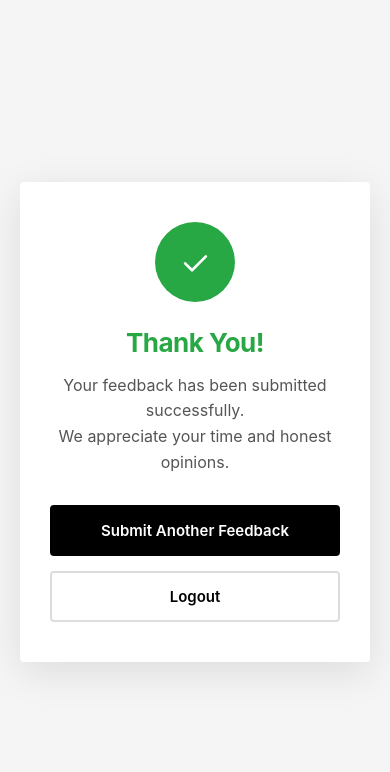
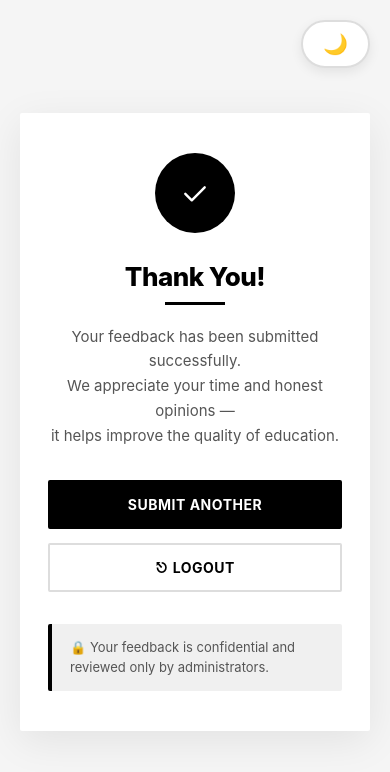
Before and after one commit to hharshitbbhat/Feedback-Analysiss, a plain HTML site: page thankyou.html in a window 390 px wide. Drawn offline with Linux system fonts and the light colour scheme.

Commit message:
Update thankyou.html

```diff
--- a/thankyou.html
+++ b/thankyou.html
@@ -5,103 +5,129 @@
   <meta name="viewport" content="width=device-width, initial-scale=1.0">
   <title>Thank You - Feedback Submitted</title>
   <style>
-    * {
-      margin: 0;
-      padding: 0;
-      box-sizing: border-box;
-    }
+    * { margin: 0; padding: 0; box-sizing: border-box; }
 
     body {
-      margin: 0;
       font-family: -apple-system, BlinkMacSystemFont, 'Segoe UI', system-ui, sans-serif;
       background: #f5f5f5;
+      min-height: 100vh;
       display: flex;
       align-items: center;
       justify-content: center;
-      min-height: 100vh;
       padding: 20px;
+      transition: background 0.3s ease, color 0.3s ease;
     }
 
+    body.dark-theme { background: #1a1a1a; color: #e0e0e0; }
+
+    /* Theme Toggle */
+    .theme-toggle {
+      position: fixed;
+      top: 20px; right: 20px;
+      z-index: 1001;
+      background: white;
+      border: 2px solid #ddd;
+      border-radius: 50px;
+      padding: 10px 20px;
+      cursor: pointer;
+      display: flex;
+      align-items: center;
+      gap: 10px;
+      box-shadow: 0 4px 12px rgba(0,0,0,0.08);
+      transition: all 0.3s ease;
+      font-weight: 600;
+      font-size: 14px;
+    }
+    body.dark-theme .theme-toggle { background: #2d2d2d; border-color: #404040; color: #e0e0e0; }
+    .theme-toggle:hover { transform: translateY(-2px); box-shadow: 0 6px 16px rgba(0,0,0,0.12); }
+    .theme-toggle-icon { font-size: 20px; }
+    @media (max-width: 480px) { .theme-toggle-text { display: none; } }
+
+    /* Card */
     .box {
       background: white;
       padding: 60px 50px;
       text-align: center;
-      box-shadow: 0 10px 40px rgba(0, 0, 0, 0.1);
-      border-radius: 4px;
+      box-shadow: 0 10px 40px rgba(0,0,0,0.08);
+      border-radius: 2px;
       max-width: 500px;
       width: 100%;
       animation: fadeIn 0.5s ease-out;
     }
+    body.dark-theme .box { background: #2d2d2d; }
 
     @keyframes fadeIn {
-      from {
-        opacity: 0;
-        transform: translateY(20px);
-      }
-      to {
-        opacity: 1;
-        transform: translateY(0);
-      }
+      from { opacity: 0; transform: translateY(20px); }
+      to   { opacity: 1; transform: translateY(0); }
     }
 
+    /* Black circle checkmark */
     .checkmark {
       width: 80px;
       height: 80px;
-      margin: 0 auto 25px;
-      background: #28a745;
+      margin: 0 auto 28px;
+      background: #000;
       border-radius: 50%;
       display: flex;
       align-items: center;
       justify-content: center;
-      animation: scaleIn 0.5s ease-out 0.2s both;
+      animation: scaleIn 0.45s cubic-bezier(0.34,1.56,0.64,1) 0.15s both;
     }
+    body.dark-theme .checkmark { background: #ffffff; }
 
     @keyframes scaleIn {
-      from {
-        transform: scale(0);
-      }
-      to {
-        transform: scale(1);
-      }
+      from { transform: scale(0); opacity: 0; }
+      to   { transform: scale(1); opacity: 1; }
     }
 
     .checkmark svg {
-      width: 45px;
-      height: 45px;
+      width: 42px;
+      height: 42px;
       stroke: white;
       stroke-width: 3;
       fill: none;
       stroke-linecap: round;
       stroke-linejoin: round;
-      stroke-dasharray: 100;
-      stroke-dashoffset: 100;
-      animation: drawCheck 0.5s ease-out 0.5s forwards;
+      stroke-dasharray: 60;
+      stroke-dashoffset: 60;
+      animation: drawCheck 0.4s ease-out 0.6s forwards;
     }
+    body.dark-theme .checkmark svg { stroke: #000; }
 
     @keyframes drawCheck {
-      to {
-        stroke-dashoffset: 0;
-      }
+      to { stroke-dashoffset: 0; }
     }
 
     h1 {
-      color: #28a745;
-      margin-bottom: 15px;
       font-size: 32px;
-      font-weight: 700;
+      font-weight: 800;
       letter-spacing: -0.5px;
+      color: #000;
+      margin-bottom: 10px;
     }
+    body.dark-theme h1 { color: #ffffff; }
+
+    /* Underline accent — matches project section h2 */
+    .accent-line {
+      width: 60px;
+      height: 3px;
+      background: #000;
+      margin: 0 auto 20px;
+    }
+    body.dark-theme .accent-line { background: #ffffff; }
 
     p {
       color: #555;
-      margin-bottom: 30px;
-      font-size: 16px;
-      line-height: 1.6;
+      margin-bottom: 32px;
+      font-size: 15px;
+      line-height: 1.65;
     }
+    body.dark-theme p { color: #b0b0b0; }
 
+    /* Buttons */
     .button-group {
       display: flex;
-      gap: 15px;
+      gap: 14px;
       justify-content: center;
       flex-wrap: wrap;
     }
@@ -110,9 +136,11 @@
       display: inline-block;
       padding: 14px 28px;
       text-decoration: none;
-      border-radius: 4px;
-      font-weight: 600;
-      font-size: 15px;
+      border-radius: 2px;
+      font-weight: 700;
+      font-size: 14px;
+      letter-spacing: 0.5px;
+      text-transform: uppercase;
       transition: all 0.3s ease;
       border: 2px solid transparent;
     }
@@ -122,59 +150,103 @@
       color: white;
       border-color: #000;
     }
-
     a.primary:hover {
       background: #222;
       transform: translateY(-2px);
-      box-shadow: 0 4px 12px rgba(0, 0, 0, 0.2);
+      box-shadow: 0 6px 18px rgba(0,0,0,0.25);
     }
+    body.dark-theme a.primary { background: #fff; color: #000; border-color: #fff; }
+    body.dark-theme a.primary:hover { background: #e0e0e0; }
 
     a.secondary {
       background: white;
       color: #000;
       border-color: #ddd;
     }
-
     a.secondary:hover {
       border-color: #000;
-      background: #f9f9f9;
+      background: #f5f5f5;
+      transform: translateY(-2px);
+    }
+    body.dark-theme a.secondary { background: #2d2d2d; color: #e0e0e0; border-color: #505050; }
+    body.dark-theme a.secondary:hover { border-color: #ffffff; background: #383838; }
+
+    /* Info strip — matches project admin-link style */
+    .info-strip {
+      margin-top: 32px;
+      padding: 14px 18px;
+      background: #f0f0f0;
+      border-left: 4px solid #000;
+      border-radius: 2px;
+      font-size: 13px;
+      color: #555;
+      text-align: left;
+      line-height: 1.5;
+    }
+    body.dark-theme .info-strip {
+      background: #242424;
+      border-left-color: #ffffff;
+      color: #a0a0a0;
     }
 
     @media (max-width: 480px) {
-      .box {
-        padding: 40px 30px;
-      }
-
-      h1 {
-        font-size: 26px;
-      }
-
-      .button-group {
-        flex-direction: column;
-      }
-
-      a {
-        width: 100%;
-      }
+      .box { padding: 40px 28px; }
+      h1   { font-size: 26px; }
+      .button-group { flex-direction: column; }
+      a    { width: 100%; text-align: center; }
     }
   </style>
 </head>
 <body>
+
+  <div class="theme-toggle" id="themeToggle">
+    <span class="theme-toggle-icon" id="themeIcon">🌙</span>
+    <span class="theme-toggle-text" id="themeText">Dark Mode</span>
+  </div>
+
   <div class="box">
+
     <div class="checkmark">
-      <svg viewBox="0 0 52 52">
+      <svg viewBox="0 0 52 52" aria-hidden="true">
         <polyline points="14 27 22 35 38 19"/>
       </svg>
     </div>
 
     <h1>Thank You!</h1>
-    <p>Your feedback has been submitted successfully.<br>
-       We appreciate your time and honest opinions.</p>
+    <div class="accent-line"></div>
+
+    <p>
+      Your feedback has been submitted successfully.<br>
+      We appreciate your time and honest opinions —<br>
+      it helps improve the quality of education.
+    </p>
 
     <div class="button-group">
-      <a href="/feedback" class="primary">Submit Another Feedback</a>
-      <a href="/logout" class="secondary">Logout</a>
+      <a href="/feedback" class="primary">Submit Another</a>
+      <a href="/logout" class="secondary">⎋ Logout</a>
     </div>
+
+    <div class="info-strip">
+      🔒 Your feedback is confidential and reviewed only by administrators.
+    </div>
+
   </div>
+
+  <script>
+    const toggle = document.getElementById('themeToggle');
+    const icon   = document.getElementById('themeIcon');
+    const text   = document.getElementById('themeText');
+
+    function setTheme(dark) {
+      document.body.classList.toggle('dark-theme', dark);
+      icon.textContent = dark ? '☀️' : '🌙';
+      text.textContent = dark ? 'Light Mode' : 'Dark Mode';
+      localStorage.setItem('theme', dark ? 'dark' : 'light');
+    }
+
+    toggle.addEventListener('click', () => setTheme(!document.body.classList.contains('dark-theme')));
+    if (localStorage.getItem('theme') === 'dark') setTheme(true);
+  </script>
+
 </body>
 </html>
```
